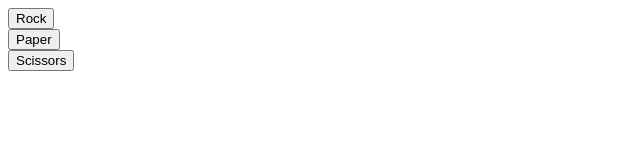
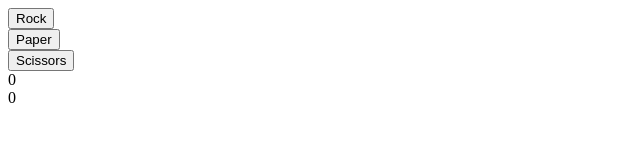
Before and after one commit to GrimRose12/rockpaperscissors, a plain HTML site: page index.html in a window 1280 px wide. Shown: the full height of the page, 0-640 px from the left. Drawn offline with Linux system fonts and the light colour scheme.

Commit message:
Add score div

```diff
--- a/index.html
+++ b/index.html
@@ -19,6 +19,10 @@
         </div>
 
         <div class="result"></div>
+        <div class="score">
+            <div class="player">0</div>
+            <div class="computer">0</div>
+        </div>
     </div>
 
 </body>
```
